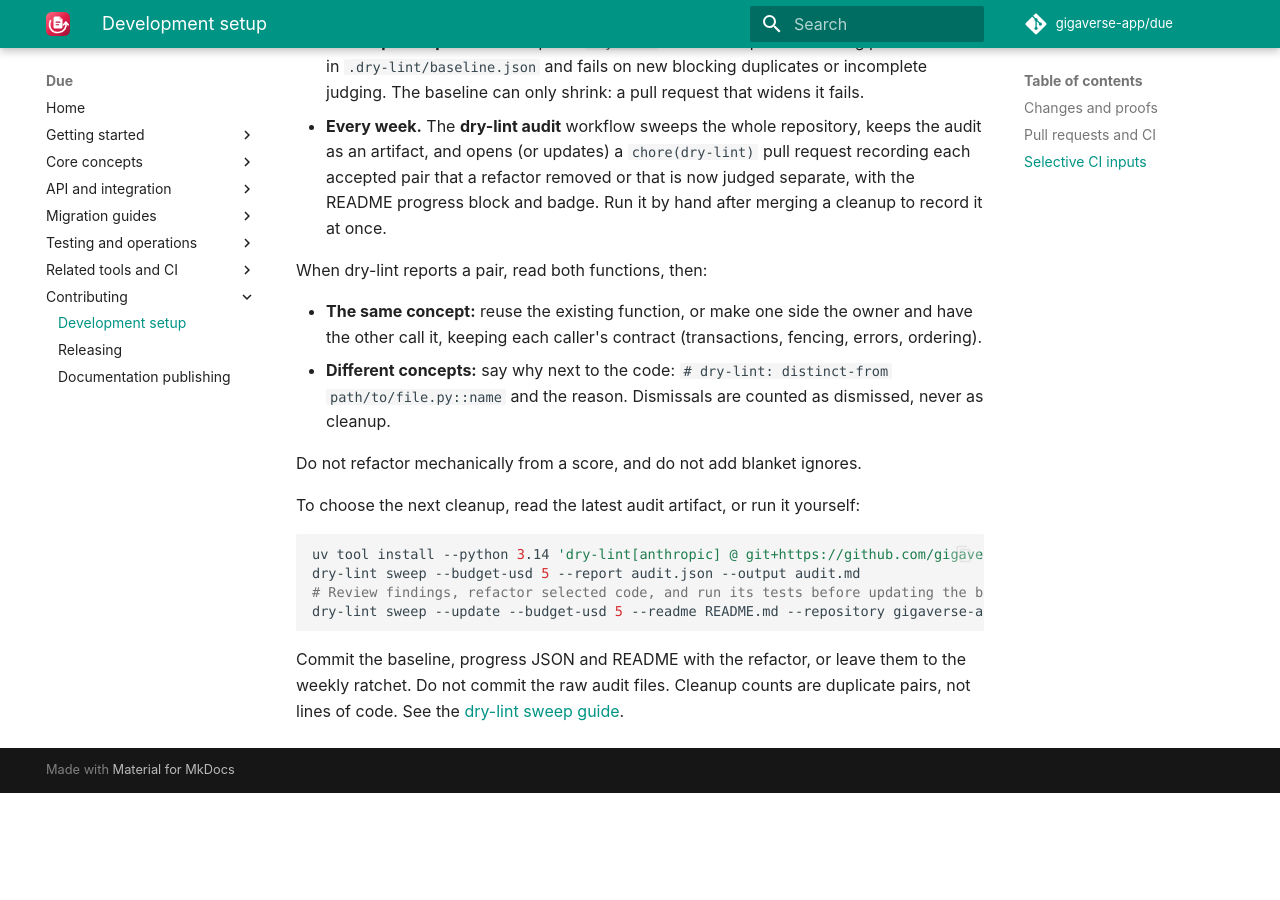
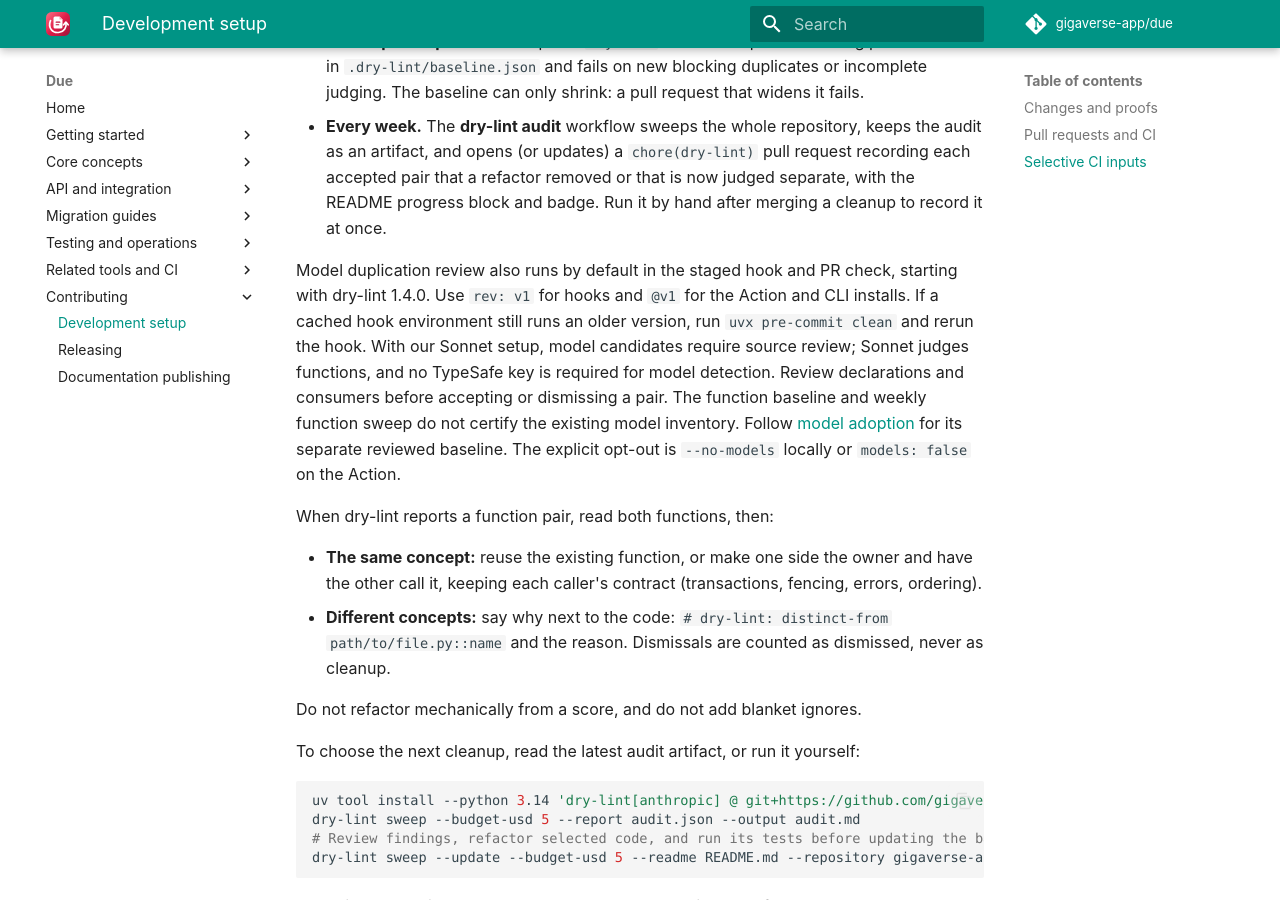
Before and after one commit to gigaverse-app/due, an MkDocs documentation site: the page built from CONTRIBUTING.md, in a window 1280 px wide and 900 px high, scrolled down 7145 px. Built offline with MkDocs 1.6.1 and Material for MkDocs 9.7.7, drawn with Linux system fonts in a browser that asks for light colours; comment, search, counter and statistics services are not loaded; before the commit the page ends 7938 px from its top, so only the background shows below that.

```diff
--- a/.pre-commit-config.yaml
+++ b/.pre-commit-config.yaml
@@ -27,7 +27,7 @@ repos:
   # Sonnet, ANTHROPIC_API_KEY from the shell or the untracked .env) against the same accepted backlog. Setup and
   # what to do with a finding: CONTRIBUTING.md, "Duplication".
   - repo: https://github.com/gigaverse-app/dry-lint
-    rev: v1.0.0
+    rev: v1
     hooks:
       - id: dry-lint
         args: [--preset, sonnet, --baseline, .dry-lint/baseline.json]
--- a/CONTRIBUTING.md
+++ b/CONTRIBUTING.md
@@ -311,7 +311,16 @@ remain complete checkpoints.
   or that is now judged separate, with the README progress block and badge. Run it by hand after merging a
   cleanup to record it at once.
 
-When dry-lint reports a pair, read both functions, then:
+Model duplication review also runs by default in the staged hook and PR check, starting with dry-lint 1.4.0.
+Use `rev: v1` for hooks and `@v1` for the Action and CLI installs. If a cached hook environment still runs an
+older version, run `uvx pre-commit clean` and rerun the hook.
+With our Sonnet setup, model candidates require source review; Sonnet judges functions, and no TypeSafe key
+is required for model detection. Review declarations and consumers before accepting or dismissing a pair.
+The function baseline and weekly function sweep do not certify the existing model inventory. Follow
+[model adoption](https://github.com/gigaverse-app/dry-lint/blob/main/docs/model-adoption.md) for its separate
+reviewed baseline. The explicit opt-out is `--no-models` locally or `models: false` on the Action.
+
+When dry-lint reports a function pair, read both functions, then:
 
 - **The same concept:** reuse the existing function, or make one side the owner and have the other call it,
   keeping each caller's contract (transactions, fencing, errors, ordering).
```
Also changed, not shown: AGENTS.md (+1 -1 lines).
